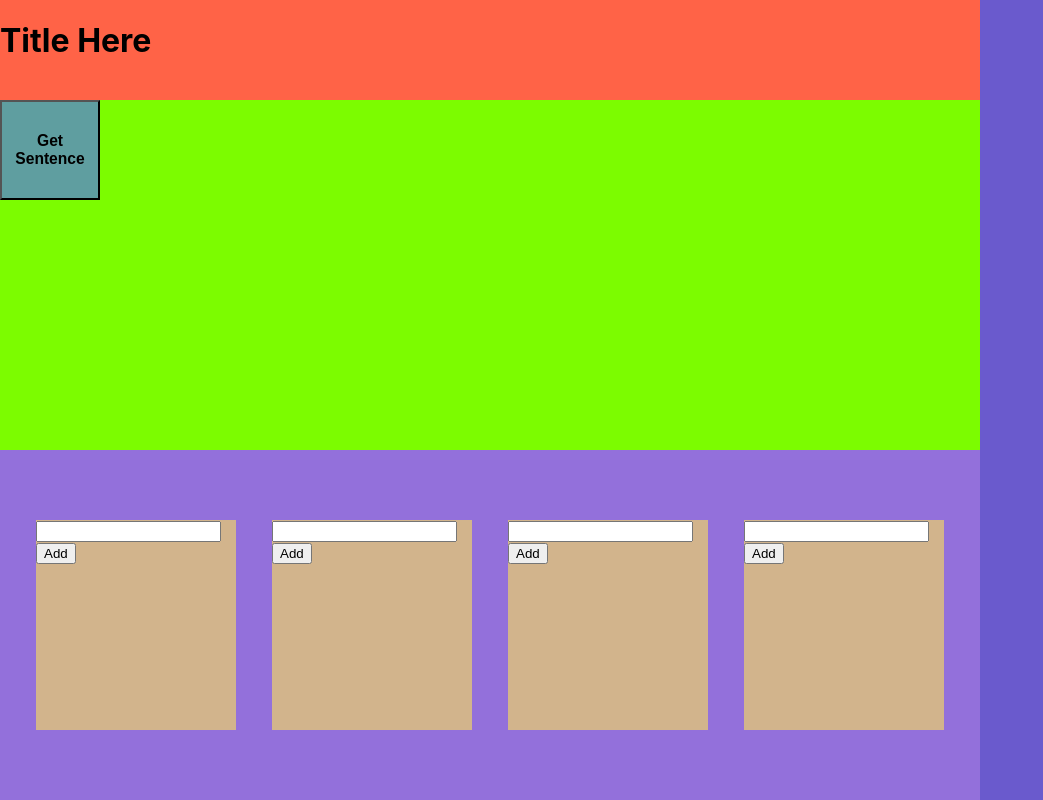
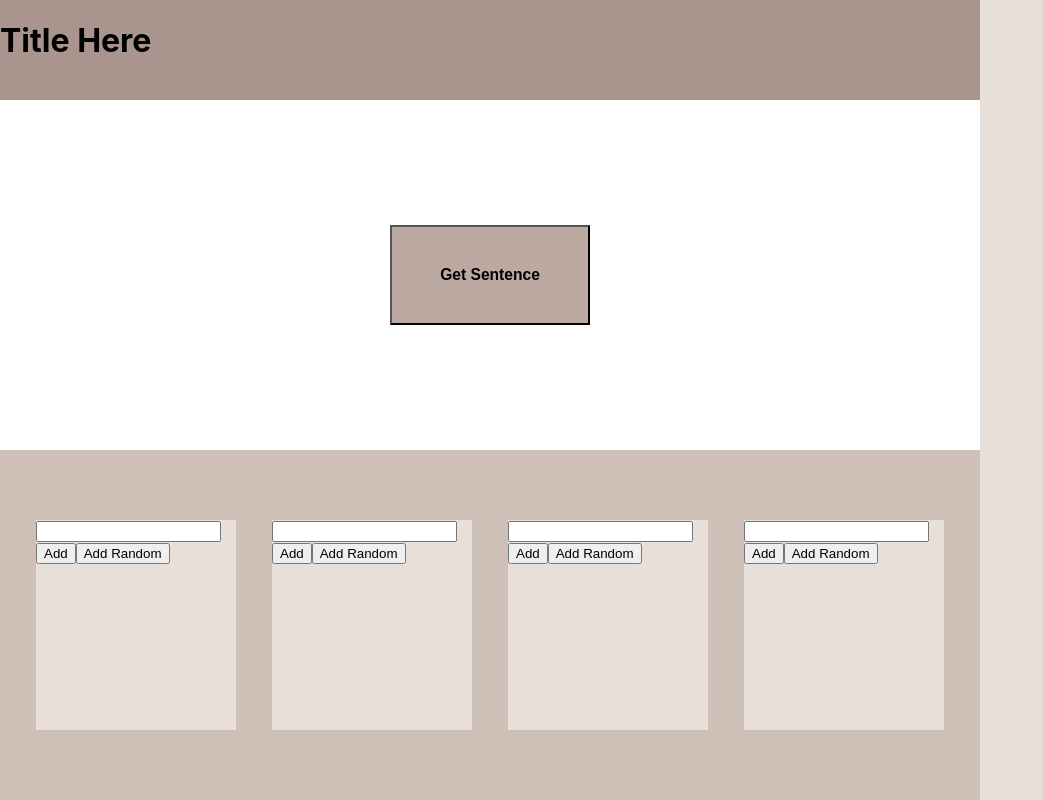
Before and after one commit to elliotcraig25/NoDB, a React (Create React App) app: page / in a window 1280 px wide. Shown: the whole page, without its empty margins (0-1043 px from the left). Built offline with nearby package versions, Linux system fonts and the light colour scheme.

Commit message:
working well enough

```diff
--- a/src/App.css
+++ b/src/App.css
@@ -30,14 +30,14 @@
 }
 
   .main-body-title {
-    background-color: tomato;
+    background-color: 	#a9958d;
     height: 100px;
     width: 100%;
     display: flex;
   }
 
   .scenario-and-response {
-    background-color: aqua;
+    /* background-color: aqua; */
     height: calc(100% - 100px);
     width: 100%;
     display: flex;
@@ -45,10 +45,12 @@
   }
 
     .scenario-display {
-      background-color: lawngreen;
+      /* background-color: lawngreen; */
       height: 50%;
       width: 100%;
       display: flex;
+      align-items: center;
+      justify-content: center;
     }
 
       .scenario-display-button {
@@ -57,7 +59,7 @@
       }
 
     .responses-display {
-      background-color: mediumpurple;
+      background-color: #cfc0b7;
       height: 50%;
       width: 100%;
       display: flex;
@@ -66,7 +68,7 @@
     }
 
       .response-a-one {
-        background-color: tan;
+        background-color: #e8dfd9;
         height: 60%;
         width: 200px;
         display: flex;
@@ -81,18 +83,19 @@
 
 
 .sidebar {
-  background-color: slateblue;
+  background-color: #e8dfd9;
   height: 100vh;
   width: 300px;
   display: flex;
 }
 
 .button-div-one {
-  background-color: cadetblue;
+  background-color: #bba9a2;
   height: 100px;
-  width: 100px;
+  width: 200px;
   display: flex;
   align-items: center;
+  justify-content: center;
 }
 
 @keyframes App-logo-spin {
--- a/src/Components/MainComponent/ScenarioAndResponses/Responses/Responses/ResponseA1.js
+++ b/src/Components/MainComponent/ScenarioAndResponses/Responses/Responses/ResponseA1.js
@@ -60,6 +60,46 @@ class ResponseA1 extends Component {
 
     }
 
+    handleAddRandom(){
+        if(this.state.identification==='a'){
+            axios.get(`https://randomuser.me/api/?results=1`)
+            .then(res => {
+                console.log(res.data.results[0].name.first)
+                this.setState({
+                    submitedInput: res.data.results[0].name.first
+            })
+        })
+        }else if(this.state.identification==='b'){
+            axios.get(`https://randomuser.me/api/?results=1`)
+            .then(res => {
+                console.log(res.data.results[0].location.city)
+                this.setState({
+                    submitedInput: res.data.results[0].location.city
+                })
+            })
+        }else if(this.state.identification==='c'){
+            axios.get(`https://randomuser.me/api/?results=1`)
+            .then(res => {
+                console.log(res.data.results[0].name.first)
+                this.setState({
+                    submitedInput: res.data.results[0].name.first
+            })
+        })
+        }else if(this.state.identification==='d'){
+            axios.get(`https://randomuser.me/api/?results=1`)
+            .then(res => {
+                console.log(res.data.results[0].name.first)
+                this.setState({
+                    submitedInput: res.data.results[0].name.first
+                })
+            })
+        }
+
+
+
+
+    }
+
     // //this is what i'm working on at commit
     // postResponseBoxInfo(){
     //     let bodyObj = {
@@ -91,6 +131,7 @@ class ResponseA1 extends Component {
                         onChange={(e)=>this.handleUserInput(e.target.value)}
                         />
                         <button onClick={()=>this.handleButtonClick()}>Add</button>
+                        <button onClick={()=>this.handleAddRandom()}>Add Random</button>
                     </div>
                 )
                 }
--- a/src/Components/MainComponent/ScenarioAndResponses/ScenarioDisplay/ScenarioDisplay.js
+++ b/src/Components/MainComponent/ScenarioAndResponses/ScenarioDisplay/ScenarioDisplay.js
@@ -24,7 +24,7 @@ class ScenarioDisplay extends Component {
                     ${response.data[this.state.curIndex].senPartThree}
                     ${response.data[this.state.curIndex].wordHolderThree}
                     ${response.data[this.state.curIndex].senPartFour}
-                    ${response.data[this.state.curIndex].wordHolderFour}
+                    ${response.data[this.state.curIndex].wordHolderFour}ed
                     ${response.data[this.state.curIndex].senPartFive}`
             })
         })
```
Also changed, not shown: src/App.js (line endings or trailing spaces).
